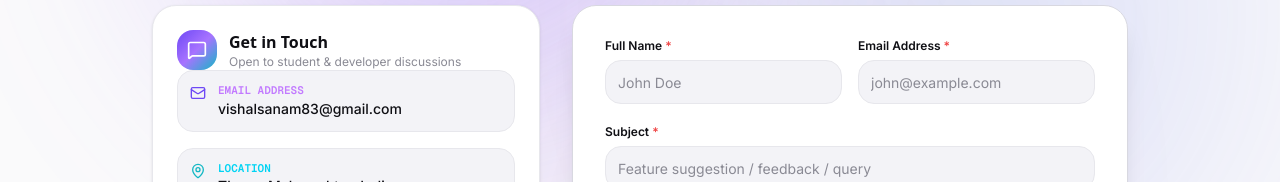
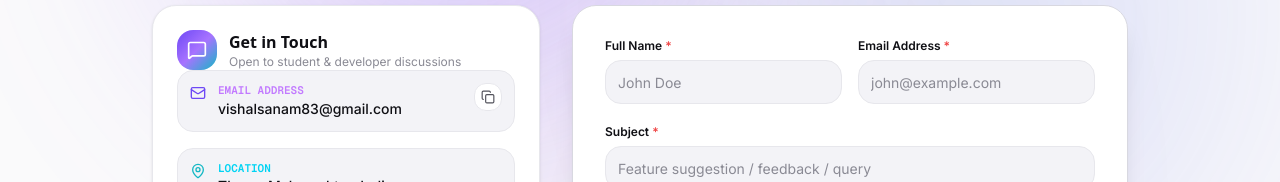
Before and after one commit to backendwithvishal/Yt_Notes_with_Video, a React (Vite) app: page /contact in a window 1280 px wide. Shown: the part 442-624 px from the top of the page. Built offline with nearby package versions, Linux system fonts and the light colour scheme; a web font is replaced by a local one.

Commit message:
update in ui

```diff
--- a/src/pages/Contact.tsx
+++ b/src/pages/Contact.tsx
@@ -1,5 +1,5 @@
 import { useState } from 'react';
-import { Mail, MapPin, Send, CheckCircle2, AlertCircle, Sparkles, MessageSquare, Clock } from 'lucide-react';
+import { Mail, MapPin, Send, CheckCircle2, AlertCircle, Sparkles, MessageSquare, Clock, Copy } from 'lucide-react';
 import { motion, AnimatePresence } from 'framer-motion';
 import { toast } from 'sonner';
 import { Button } from '../components/ui/button';
@@ -149,7 +149,8 @@ export default function Contact() {
               </div>
 
               <div className="space-y-4 text-xs sm:text-sm">
-                <div className="flex items-start gap-3 p-3 rounded-xl border" style={{ backgroundColor: 'var(--bg-surface-2)', borderColor: 'var(--border-subtle)' }}>
+                <div className="flex items-start justify-between gap-3 p-3 rounded-xl border" style={{ backgroundColor: 'var(--bg-surface-2)', borderColor: 'var(--border-subtle)' }}>
+                  <div className="flex items-start gap-3">
                     <Mail className="w-4 h-4 mt-0.5 shrink-0" style={{ color: 'var(--accent-violet)' }} />
                     <div>
                       <p className="font-mono text-[11px] font-semibold uppercase text-purple-400">Email Address</p>
@@ -161,6 +162,24 @@ export default function Contact() {
                         vishalsanam83@gmail.com
                       </a>
                     </div>
+                  </div>
+                  <button
+                    type="button"
+                    onClick={() => {
+                      navigator.clipboard.writeText('vishalsanam83@gmail.com');
+                      toast.success('Email address copied to clipboard!');
+                    }}
+                    className="p-1.5 rounded-lg border text-xs transition-all hover:scale-105 cursor-pointer ml-auto shrink-0"
+                    style={{
+                      backgroundColor: 'var(--bg-surface)',
+                      borderColor: 'var(--border-subtle)',
+                      color: 'var(--text-secondary)',
+                    }}
+                    title="Copy email address"
+                    aria-label="Copy email address"
+                  >
+                    <Copy className="w-3.5 h-3.5" />
+                  </button>
                 </div>
 
                 <div className="flex items-start gap-3 p-3 rounded-xl border" style={{ backgroundColor: 'var(--bg-surface-2)', borderColor: 'var(--border-subtle)' }}>
```
Lines whose indentation alone changed are shown as unchanged.
